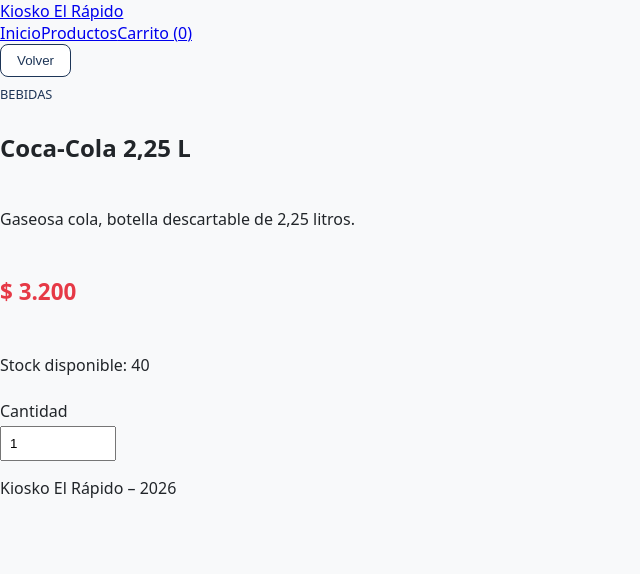
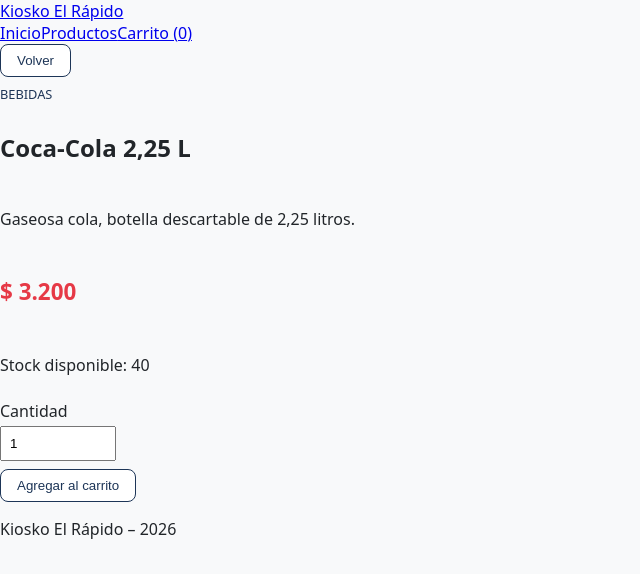
Before and after one commit to maravillalba/kiosco-el-rapido, a React (Vite) app in the folder frontend/: page /products/1 in a window 1280 px wide. Shown: the top 574 px of the page, without its empty margins (0-640 px from the left). Built offline with nearby package versions, Linux system fonts and the light colour scheme.

Commit message:
feat(pages): conectar Agregar al carrito con useCart

```diff
--- a/frontend/src/pages/ProductDetail.tsx
+++ b/frontend/src/pages/ProductDetail.tsx
@@ -1,5 +1,6 @@
 import { useState } from 'react';
 import { Link, useNavigate, useParams } from 'react-router-dom';
+import { useCart } from '../context/CartContext';
 import { products } from '../data/products';
 import { CATEGORY_LABELS, formatPrice } from '../utils/format';
 import './ProductDetail.css';
@@ -7,6 +8,7 @@
 function ProductDetail() {
   const { id } = useParams();
   const navigate = useNavigate();
+  const { addToCart } = useCart();
   const [quantity, setQuantity] = useState(1);
 
   const product = products.find((p) => p.id === Number(id));
@@ -49,6 +51,13 @@
           onChange={(e) => handleQuantityChange(e.target.value)}
         />
       </label>
+      <button
+        type="button"
+        onClick={() => addToCart(product, quantity)}
+        disabled={product.stock === 0}
+      >
+        Agregar al carrito
+      </button>
     </section>
   );
 }
--- a/frontend/src/pages/Products.tsx
+++ b/frontend/src/pages/Products.tsx
@@ -1,5 +1,6 @@
 import { useSearchParams } from 'react-router-dom';
 import ProductCard from '../components/ProductCard';
+import { useCart } from '../context/CartContext';
 import { products } from '../data/products';
 import type { Category } from '../types';
 import { CATEGORY_LABELS } from '../utils/format';
@@ -9,6 +10,7 @@
 
 function Products() {
   const [searchParams, setSearchParams] = useSearchParams();
+  const { addToCart } = useCart();
   const categoryParam = searchParams.get('category');
   const selected = CATEGORIES.find((c) => c === categoryParam) ?? null;
 
@@ -53,7 +55,7 @@
       ) : (
         <div className="products__grid">
           {visibleProducts.map((product) => (
-            <ProductCard key={product.id} product={product} />
+            <ProductCard key={product.id} product={product} onAdd={addToCart} />
           ))}
         </div>
       )}
```
